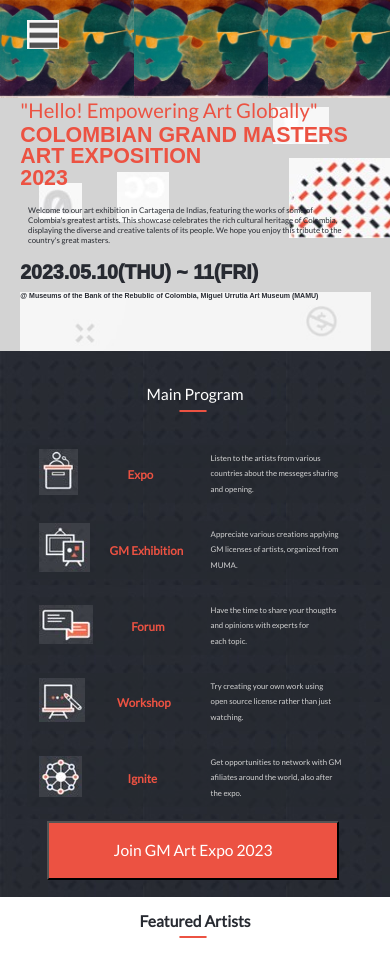
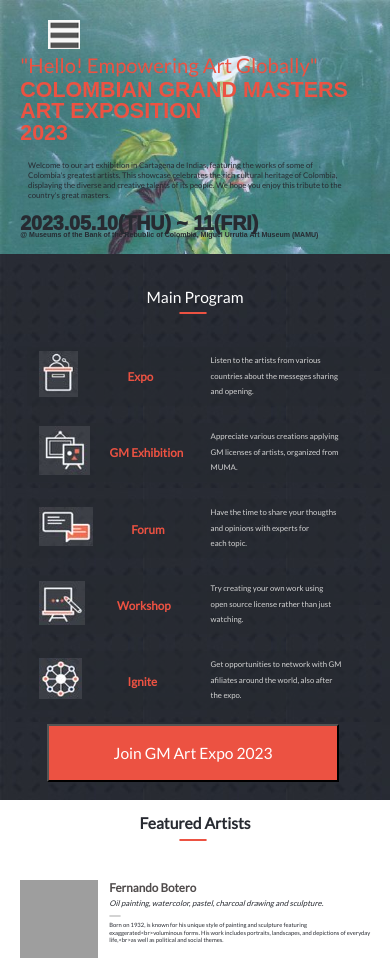
Before and after one commit to JuanDBta/Capstone-Project, a website: page index.html in a window 390 px wide. Shown: the top 961 px of the page. Drawn offline with Linux system fonts and the light colour scheme; grey boxes are pictures that could not be loaded; a web font is replaced by a local one.

Commit message:
Put same background in home page Mobile and Desktop Version

```diff
--- a/JS Files/mobile_menu_home.js
+++ b/JS Files/mobile_menu_home.js
@@ -22,7 +22,7 @@ closeButton.addEventListener('click', () => {
 
 window.addEventListener('resize', () => {
   if (window.innerWidth <= 768) {
-    header.style.display = 'block';
+    header.style.display = 'none';
   } else {
     header.style.display = 'block';
   }
--- a/index.html
+++ b/index.html
@@ -9,7 +9,6 @@
   </head>
   <body>
     <header>
-      <div id="menu-button"><a  href="#"><img src="images/menu-button.jpg" alt=""></a></div>
       <ul class="social-media">
         <li><a href="https://www.facebook.com/"><img id="facebook" src="images/facebook.jpg" alt="FACEBOOK"></a></li>
         <li><a href="https://twitter.com/"><img id="twitter" src="images/ic_twitter.svg" alt="TWITTER"></a></li>
@@ -33,6 +32,7 @@
     </nav>
 
     <section id="Headline">
+      <div id="menu-button"><a  href="#"><img src="images/menu-button.jpg" alt=""></a></div>
       <h2 class="hello">"Hello! Empowering Art Globally"</h2>
       <h1 class="expo-title">COLOMBIAN GRAND MASTERS<br>ART EXPOSITION<br>2023</h1>
       <p class="intro">Welcome to our art exhibition in Cartagena de Indias, featuring the works
--- a/styles_home.css
+++ b/styles_home.css
@@ -12,12 +12,12 @@ body {
 }
 
 header {
-  display: block;
+  display: none;
   width: 100vw;
   height: 25vw;
-  background-image: url("images/cardenales.jpg");
-  background-repeat: repeat-x;
-  background-size: contain;
+  background-image: url("images/cardenasbackground.jpg");
+  background-repeat: no-repeat;
+  background-size: cover;
 }
 
 .social-media {
@@ -86,11 +86,9 @@ header {
   width: 100vw;
   height: 65vw;
   padding-left: 5.2vw;
-  background-color: #d3d3d3;
-  background-image: url("images/squares.jpg"), url("images/cc\ figure.jpg"), url("images/zero.jpg"), url("images/background3.jpg");
+  background-image: url("images/cardenasbackground.jpg");
   background-repeat: no-repeat;
-  background-position-x: 70vw, 30vw, 10vw, 74vw;
-  background-position-y: 2.5vw, 19vw, 22vw, 15.5vw;
+  background-size: cover;
   display: flex;
   flex-direction: column;
   justify-content: flex-start;
@@ -149,9 +147,6 @@ header {
   line-height: 2vw;
   color: #272a31;
   margin-top: 1vw;
-  background-image: url("images/moneyfigure.jpg");
-  background-repeat: no-repeat;
-  background-size: cover;
 }
 
 #main-program {
@@ -393,7 +388,7 @@ footer {
     position: relative;
     width: 80vw;
     height: 4vw;
-    background-color: #d3d3d3;
+    background-color: white;
     margin-left: 10vw;
     background-image: none;
   }
```
